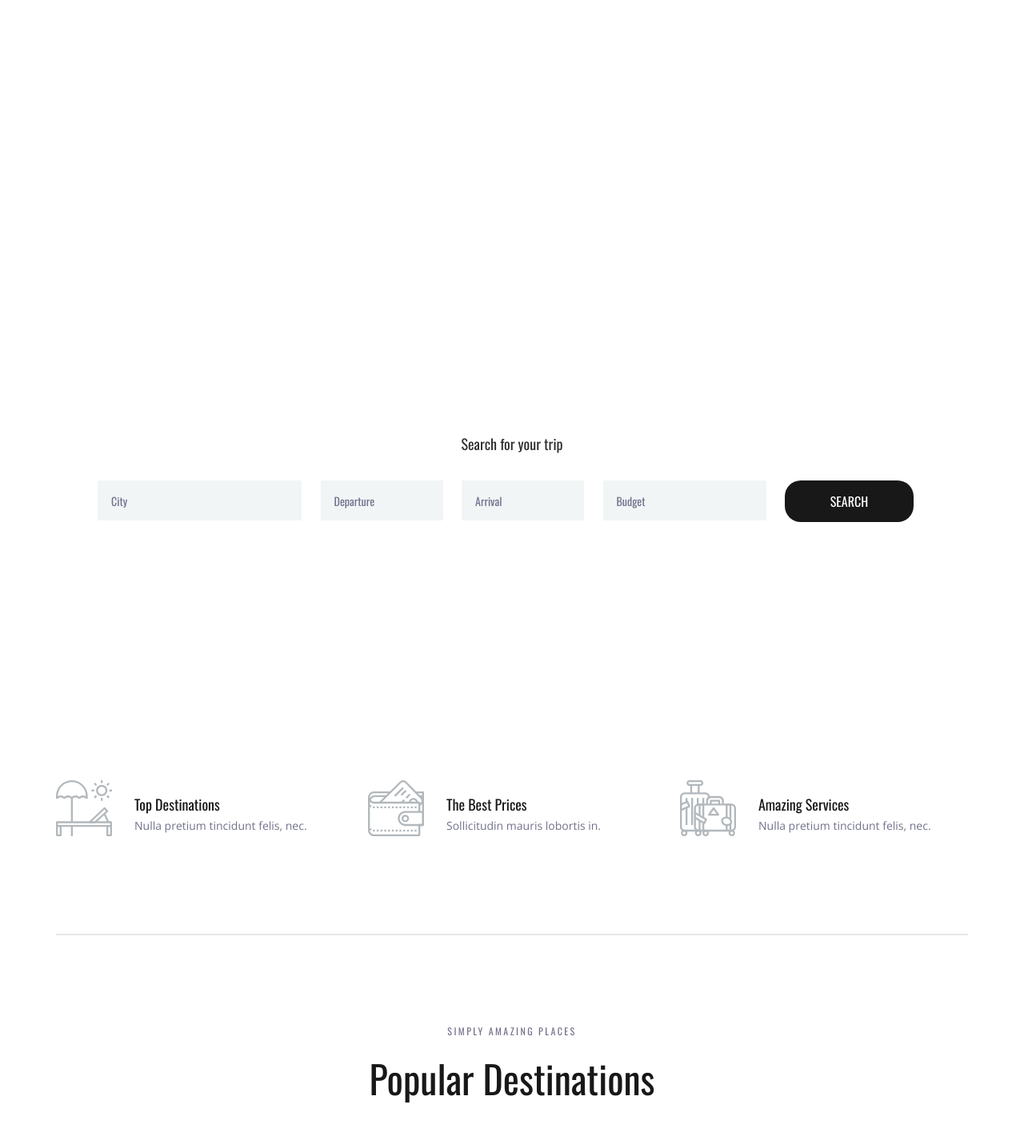
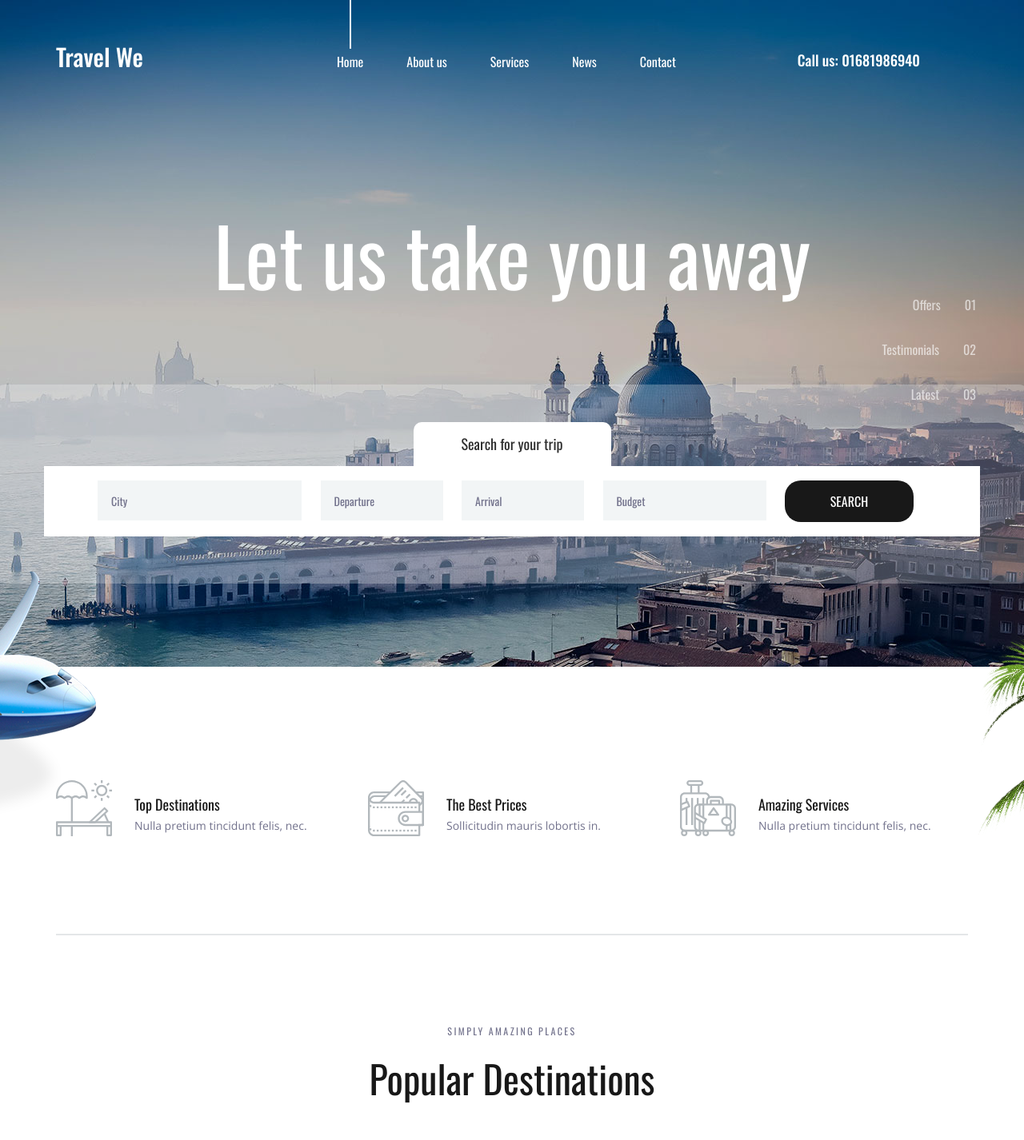
Before and after one commit to sadiqulislam/Travel-We, a Django app: page / in a window 1280 px wide. Shown: the top 1426 px of the page at 80% size. Run offline with Django 3.2, Linux system fonts and the light colour scheme; some libraries are stand-ins or nearby versions.

Commit message:
Second Commit

```diff
--- a/templates/index.html
+++ b/templates/index.html
@@ -1,9 +1,10 @@
-{% load static %}
-
 <!DOCTYPE html>
 <html lang="en">
 <head>
-<title>Travel</title>
+<title>Travel| We</title>
+
+	{% load static %}
+
 <meta charset="utf-8">
 <meta http-equiv="X-UA-Compatible" content="IE=edge">
 <meta name="description" content="Travello template project">
@@ -28,7 +29,7 @@
 				<div class="col">
 					<div class="header_content d-flex flex-row align-items-center justify-content-start">
 						<div class="header_content_inner d-flex flex-row align-items-end justify-content-start">
-							<div class="logo"><a href="index.html">Travello</a></div>
+							<div class="logo"><a href="index.html">Travel We</a></div>
 							<nav class="main_nav">
 								<ul class="d-flex flex-row align-items-start justify-content-start">
 									<li class="active"><a href="index.html">Home</a></li>
@@ -38,7 +39,7 @@
 									<li><a href="contact.html">Contact</a></li>
 								</ul>
 							</nav>
-							<div class="header_phone ml-auto">Call us: 00-56 445 678 33</div>
+							<div class="header_phone ml-auto">Call us: 01681986940</div>
 
 							<!-- Hamburger -->
 
@@ -67,7 +68,7 @@
 
 	<div class="menu">
 		<div class="menu_header d-flex flex-row align-items-center justify-content-start">
-			<div class="menu_logo"><a href="index.html">Travello</a></div>
+			<div class="menu_logo"><a href="index.html">Travel We</a></div>
 			<div class="menu_close_container ml-auto"><div class="menu_close"><div></div><div></div></div></div>
 		</div>
 		<div class="menu_content">
@@ -80,7 +81,7 @@
 			</ul>
 		</div>
 		<div class="menu_social">
-			<div class="menu_phone ml-auto">Call us: 00-56 445 678 33</div>
+			<div class="menu_phone ml-auto">Call us: +880- 1681986940</div>
 			<ul class="d-flex flex-row align-items-start justify-content-start">
 				<li><a href="#"><i class="fa fa-pinterest" aria-hidden="true"></i></a></li>
 				<li><a href="#"><i class="fa fa-facebook" aria-hidden="true"></i></a></li>
@@ -102,7 +103,7 @@
 
 				<!-- Slide -->
 				<div class="owl-item">
-					<div class="background_image" style=" {% static 'background-image:url(images/home_slider.jpg)' %}"></div>
+					<div class="background_image" style="background-image:url('/static/images/home_slider.jpg')"></div>
 					<div class="home_slider_content_container">
 						<div class="container">
 							<div class="row">
@@ -118,7 +119,7 @@
 
 				<!-- Slide -->
 				<div class="owl-item">
-					<div class="background_image" style="{% static 'background-image:url(images/home_slider.jpg)' %}"></div>
+					<div class="background_image" style="background-image:url('/static/images/home_slider.jpg')"></div>
 					<div class="home_slider_content_container">
 						<div class="container">
 							<div class="row">
@@ -134,7 +135,7 @@
 
 				<!-- Slide -->
 				<div class="owl-item">
-					<div class="background_image" style="{% static 'background-image:url(images/home_slider.jpg)' %}"></div>
+					<div class="background_image" style="background-image:url('/static/images/home_slider.jpg')"></div>
 					<div class="home_slider_content_container">
 						<div class="container">
 							<div class="row">
@@ -188,7 +189,7 @@
 	<!-- Intro -->
 
 	<div class="intro">
-		<div class="intro_background" style="{% static 'background-image:url(images/intro.png)' %}"></div>
+		<div class="intro_background" style="background-image:url('/static/images/intro.png')"></div>
 		<div class="container">
 			<div class="row">
 				<div class="col">
@@ -331,7 +332,7 @@
 	<!-- Testimonials -->
 
 	<div class="testimonials" id="testimonials">
-		<div class="parallax_background parallax-window" data-parallax="scroll" data-image-src="images/testimonials.jpg" data-speed="0.8"></div>
+		<div class="parallax_background parallax-window" data-parallax="scroll" data-image-src="{% static 'images/testimonials.jpg' %}" data-speed="0.8"></div>
 		<div class="container">
 			<div class="row">
 				<div class="col text-center">
@@ -403,7 +404,7 @@
 
 						<!-- News Post -->
 						<div class="news_post d-flex flex-md-row flex-column align-items-start justify-content-start">
-							<div class="news_post_image"><img src="images/news_1.jpg" alt=""></div>
+							<div class="news_post_image"><img src="{% static 'images/news_1.jpg' %}" alt="NEWS 1"></div>
 							<div class="news_post_content">
 								<div class="news_post_date d-flex flex-row align-items-end justify-content-start">
 									<div>02</div>
@@ -423,7 +424,7 @@
 
 						<!-- News Post -->
 						<div class="news_post d-flex flex-md-row flex-column align-items-start justify-content-start">
-							<div class="news_post_image"><img src="images/news_2.jpg" alt=""></div>
+							<div class="news_post_image"><img src="{% static 'images/news_2.jpg' %}" alt=""></div>
 							<div class="news_post_content">
 								<div class="news_post_date d-flex flex-row align-items-end justify-content-start">
 									<div>01</div>
@@ -443,7 +444,7 @@
 
 						<!-- News Post -->
 						<div class="news_post d-flex flex-md-row flex-column align-items-start justify-content-start">
-							<div class="news_post_image"><img src="images/news_3.jpg" alt=""></div>
+							<div class="news_post_image"><img src="{% static 'images/news_3.jpg' %}" alt=""></div>
 							<div class="news_post_content">
 								<div class="news_post_date d-flex flex-row align-items-end justify-content-start">
 									<div>29</div>
@@ -467,7 +468,7 @@
 				<!-- News Sidebar -->
 				<div class="col-xl-4">
 					<div class="travello">
-						<div class="background_image" style="{% static 'background-image:url(images/travello.jpg)' %}"></div>
+						<div class="background_image" style="background-image:url('/static/images/travello.jpg')"></div>
 						<div class="travello_content">
 							<div class="travello_content_inner">
 								<div></div>
@@ -491,7 +492,7 @@
 	<!-- Footer -->
 
 	<footer class="footer">
-		<div class="parallax_background parallax-window" data-parallax="scroll" data-image-src="images/footer_1.jpg" data-speed="0.8"></div>
+		<div class="parallax_background parallax-window" data-parallax="scroll" data-image-src="{% static 'images/footer_1.jpg' %}" data-speed="0.8"></div>
 		<div class="container">
 			<div class="row">
 				<div class="col">
@@ -562,8 +563,7 @@
 			</div>
 		</div>
 		<div class="col text-center"><!-- Link back to Colorlib can't be removed. Template is licensed under CC BY 3.0. -->
-Copyright &copy;<script>document.write(new Date().getFullYear());</script> All rights reserved | This template is made with <i class="fa fa-heart-o" aria-hidden="true"></i> by <a href="https://colorlib.com" target="_blank">Colorlib</a>
-<!-- Link back to Colorlib can't be removed. Template is licensed under CC BY 3.0. --> </div>
+Copyright &copy;<script>document.write(new Date().getFullYear());</script><!-- Link back to Colorlib can't be removed. Template is licensed under CC BY 3.0. --> </div>
 	</footer>
 </div>
 
--- a/travelwe/settings.py
+++ b/travelwe/settings.py
@@ -119,8 +119,7 @@ USE_TZ = True
 # https://docs.djangoproject.com/en/3.0/howto/static-files/
 
 STATIC_URL = '/static/'
-STATICFILES_DIR = [
+STATICFILES_DIRS = [
     os.path.join(BASE_DIR, 'static')
 ]
-
 STATIC_ROOT = os.path.join(BASE_DIR, 'assets')
```
